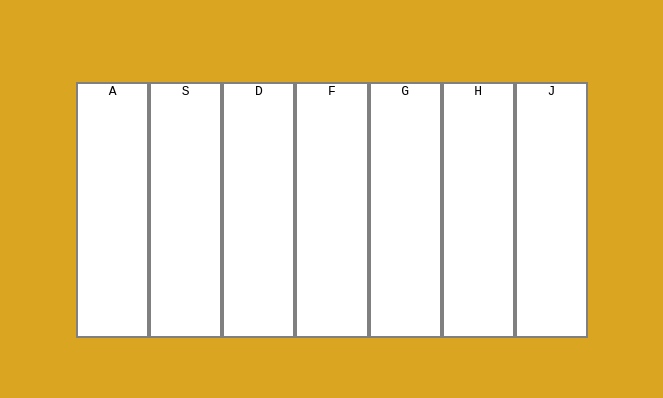
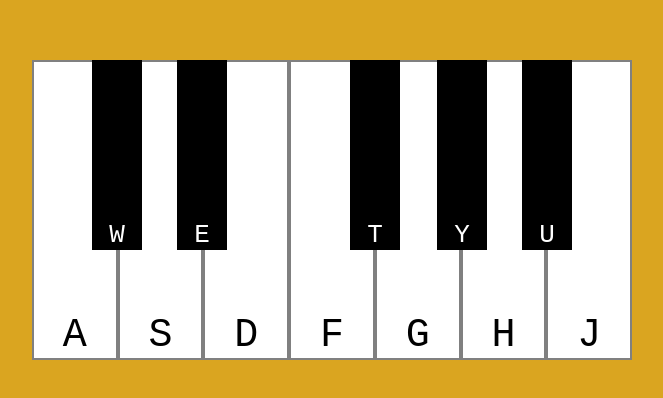
Before and after one commit to DenJan123/VirtualPiano, a plain HTML site: page index.html in a window 1280 px wide. Shown: the part 190-588 px from the top of the page, without its empty margins (308-971 px from the left). Drawn offline with Linux system fonts and the light colour scheme.

Commit message:
finished

```diff
--- a/index.html
+++ b/index.html
@@ -7,6 +7,7 @@
 </head>
 <body>
 <div class="container">
+    <div class="white-keys">
         <kbd>A</kbd>
         <kbd>S</kbd>
         <kbd>D</kbd>
@@ -15,6 +16,14 @@
         <kbd>H</kbd>
         <kbd>J</kbd>
     </div>
+    <div class="black-keys">
+        <kbd>W</kbd>
+        <kbd>E</kbd>
+        <kbd>T</kbd>
+        <kbd>Y</kbd>
+        <kbd>U</kbd>
+    </div>
+</div>
 <script src="main.js"></script>
 
 </body>
--- a/main.js
+++ b/main.js
@@ -1,31 +1,8 @@
+function makeSoundObject(event){
+    return new Audio(`data/${event.key.toUpperCase()}.mp3`);
+}
+
 document.addEventListener("keydown", function (e) {
-    if (e.code === "KeyA") {
-        console.log("The 'A' key is pressed.");
-        let audio = new Audio("data/A.mp3")
-        audio.play();
-    } else if (e.code === "KeyS") {
-        console.log("The 'S' key is pressed.");
-        let audio = new Audio("data/S.mp3");
-        audio.play();
-    } else if (e.code === "KeyD") {
-        console.log("The 'D' key is pressed.");
-        let audio = new Audio("data/D.mp3");
-        audio.play();
-    } else if (e.code === "KeyF") {
-        console.log("The 'F' key is pressed.");
-        let audio = new Audio("data/F.mp3");
-        audio.play();
-    } else if (e.code === "KeyG") {
-        console.log("The 'G' key is pressed.");
-        let audio = new Audio("data/A.mp3");
-        audio.play();
-    } else if (e.code === "KeyH") {
-        console.log("The 'H' key is pressed.");
-        let audio = new Audio("data/A.mp3");
-        audio.play()
-    } else if (e.code === "KeyJ") {
-        console.log("The 'J' key is pressed.");
-        let audio = new Audio("data/J.mp3");
-        audio.play()
-    }
+    const sound = makeSoundObject(e);
+    sound.play();
 })
--- a/style.css
+++ b/style.css
@@ -8,14 +8,13 @@ html {
 
 
 body {
-
+    font-size: 2em
 }
 
 .container {
-    width: 40vw;
+    width: 600px;
     background: green;
-    height: calc(40vw *0.5);
-    /*margin: auto;*/
+    height: 300px;
     display: flex;
     position:absolute;
     top: 50%;
@@ -25,8 +24,57 @@ body {
 
 }
 
-kbd {
+.white-keys{
+    display: flex;
+    position:absolute;
+    height: 300px;
+    width: 600px;
+    z-index: 1;
+    /*background:red;*/
+}
+.white-keys kbd {
     background-color: white;
     flex: 1 1 auto;
     border: 2px solid grey;
+    display:flex;
+    align-items: flex-end;
+    justify-content: center;
+    font-size: 2.5rem;
 }
+
+
+.black-keys{
+    display: flex;
+    position: absolute;
+    height: 300px;
+    width: 600px;
+    /*background: green;*/
+    z-index:2;
+    justify-content: space-around;
+
+}
+.black-keys kbd {
+    position: relative;
+    background: black;
+    height:190px;
+    width: 50px;
+    color: white;
+    display:flex;
+    align-items: flex-end;
+    justify-content: center;
+}
+.black-keys kbd:nth-child(1){
+    right: -25px;
+}
+.black-keys kbd:nth-child(2) {
+    right: 10px;
+}
+.black-keys kbd:nth-child(3) {
+    right: -43px;
+}
+.black-keys kbd:nth-child(4) {
+    right: -10px;
+}
+.black-keys kbd:nth-child(5) {
+    right: 25px;
+}
```
Also changed, not shown: 5 other files. Lines whose indentation alone changed are shown as unchanged.
